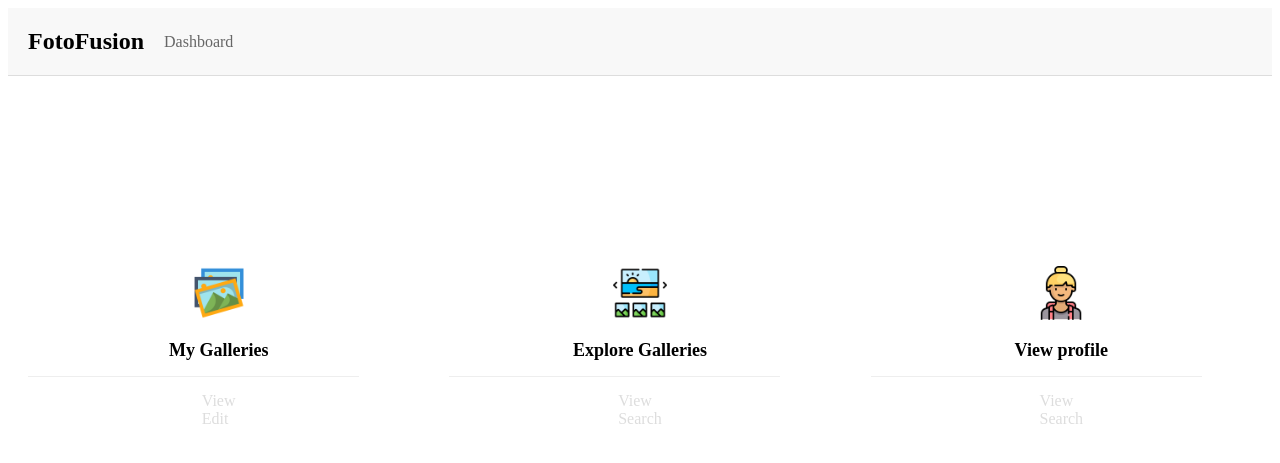
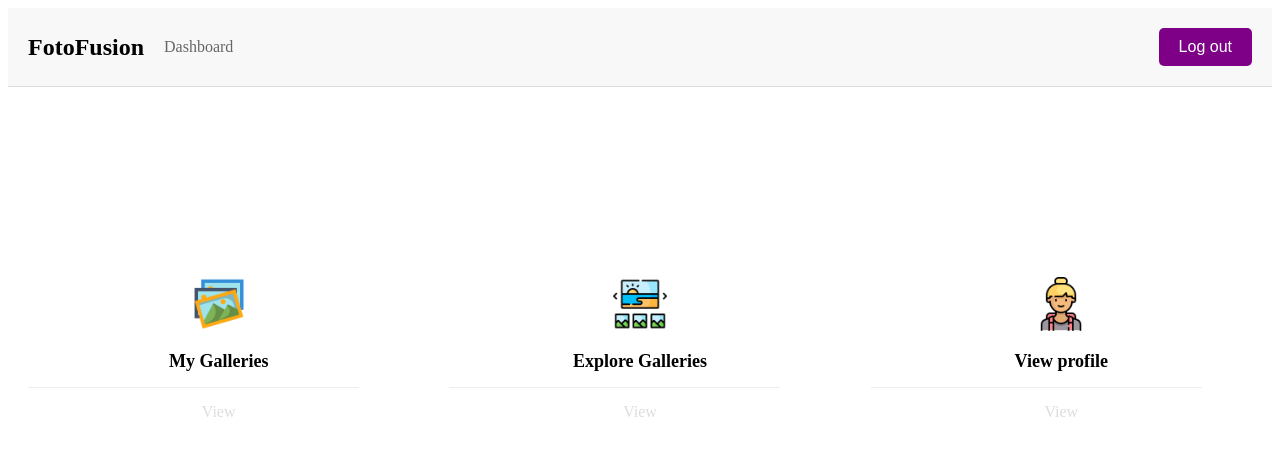
Before and after one commit to AntoniaHrr/FotoFusion, a PHP site: page /homepage.html in a window 1280 px wide. Shown: the top 463 px of the page. Run offline with PHP 8.4, Linux system fonts and the light colour scheme.

Commit message:
bismilq design

```diff
--- a/homepage.html
+++ b/homepage.html
@@ -21,7 +21,6 @@
                     <div class="column">
                       <div><span>My galleries</span></div>
                       <span>View</span>
-                      <span>Edit</span>
                     </div>
                   </div>
                 </a>
@@ -33,7 +32,6 @@
                     <div class="column">
                       <div><span>Explore</span></div>
                       <span>View</span>
-                      <span>Search</span>
                     </div>
                   </div>
                 </a>
@@ -45,7 +43,6 @@
                     <div class="column">
                       <div><span>Profile</span></div>
                       <span>View</span>
-                      <span>Edit</span>
                     </div>
                   </div>
                 </a>
@@ -53,6 +50,9 @@
             </ul>
           </li>
         </ul>
+      </div>
+      <div>
+        <a href="./login.html"><button style="float: right">Log out</button></a>
       </div>
     </header>
     <div class="menu">
@@ -77,12 +77,6 @@
             href="./galleries.html"
             >View</a
           >
-          <a
-            class="c-777 hover-c-333 f-14 display-b spacer-inner-bottom-7 spacer-inner-top-7"
-            target=""
-            href=""
-            >Edit</a
-          >
         </div>
       </div>
       <div class="tc">
@@ -105,12 +99,6 @@
             target=""
             href="./explore_galleries.html"
             >View</a
-          >
-          <a
-            class="c-777 hover-c-333 f-14 display-b spacer-inner-bottom-7 spacer-inner-top-7"
-            target=""
-            href="./explore_galleries.html"
-            >Search</a
           >
         </div>
       </div>
@@ -135,12 +123,6 @@
             href=""
             >View</a
           >
-          <a
-            class="c-777 hover-c-333 f-14 display-b spacer-inner-bottom-7 spacer-inner-top-7"
-            target=""
-            href=""
-            >Search</a
-          >
         </div>
       </div>
     </div>
--- a/login.html
+++ b/login.html
@@ -10,6 +10,7 @@
   </head>
   <body>
     <main>
+      <h1 style="text-align: center">FOTOFUSION</h1>
       <!-- log in form -->
       <form id="login-form">
         <!-- email -->
--- a/styles/homepage.css
+++ b/styles/homepage.css
@@ -107,3 +107,21 @@ body {
   flex-direction: column;
   gap: 180px;
 }
+
+header {
+  display: flex;
+  flex-direction: row;
+  justify-content: space-between;
+  align-items: center;
+}
+
+header button {
+  padding: 10px 20px;
+  font-size: 16px;
+  color: #fff;
+  background-color: #7d0086;
+  border: none;
+  border-radius: 5px;
+  cursor: pointer;
+  transition: background-color 0.3s, transform 0.3s;
+}
--- a/styles/login.css
+++ b/styles/login.css
@@ -2,6 +2,7 @@
 body {
   background-color: #f3e5f5; /* Very light purple background */
   font-family: Arial, sans-serif; /* A clean, modern font */
+  margin-top: 150px;
 }
 
 main {
```
Also changed, not shown: styles/view_photo.css (+6 -5 lines), models/uploads/newImage.jpg (added).
